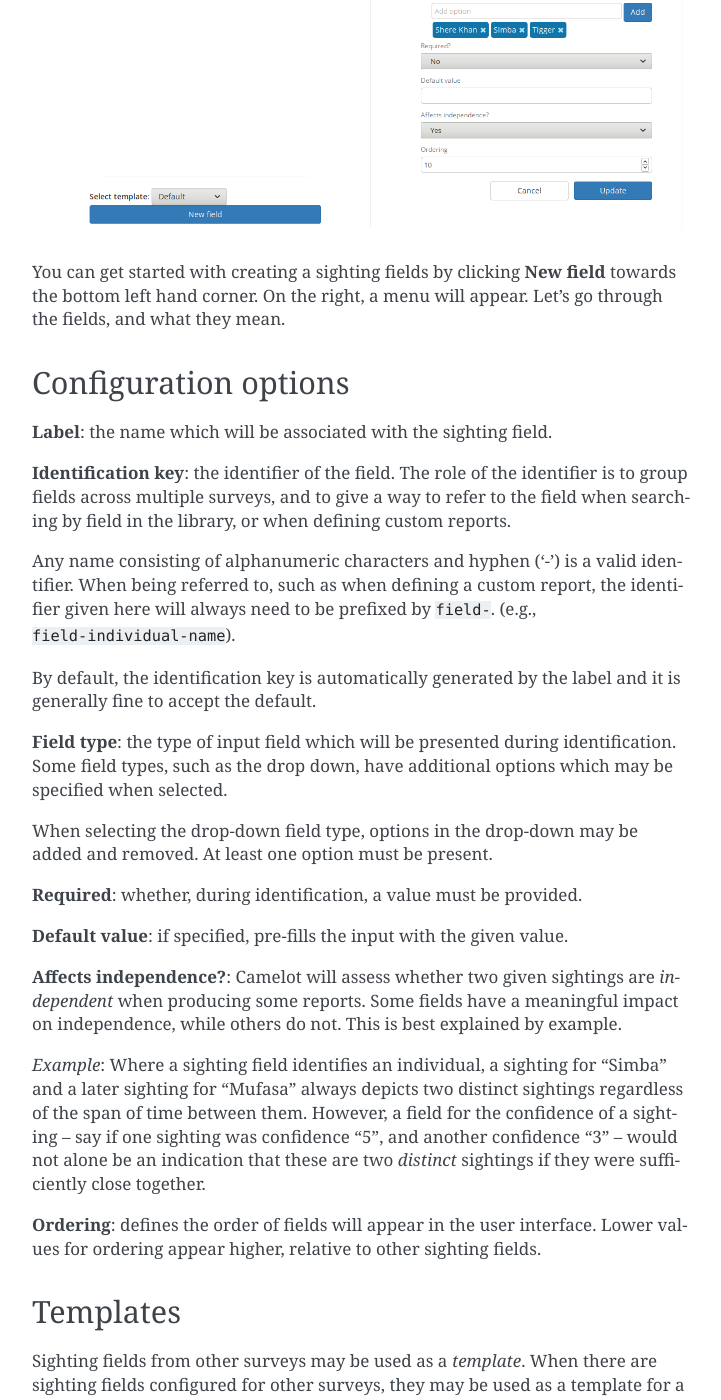
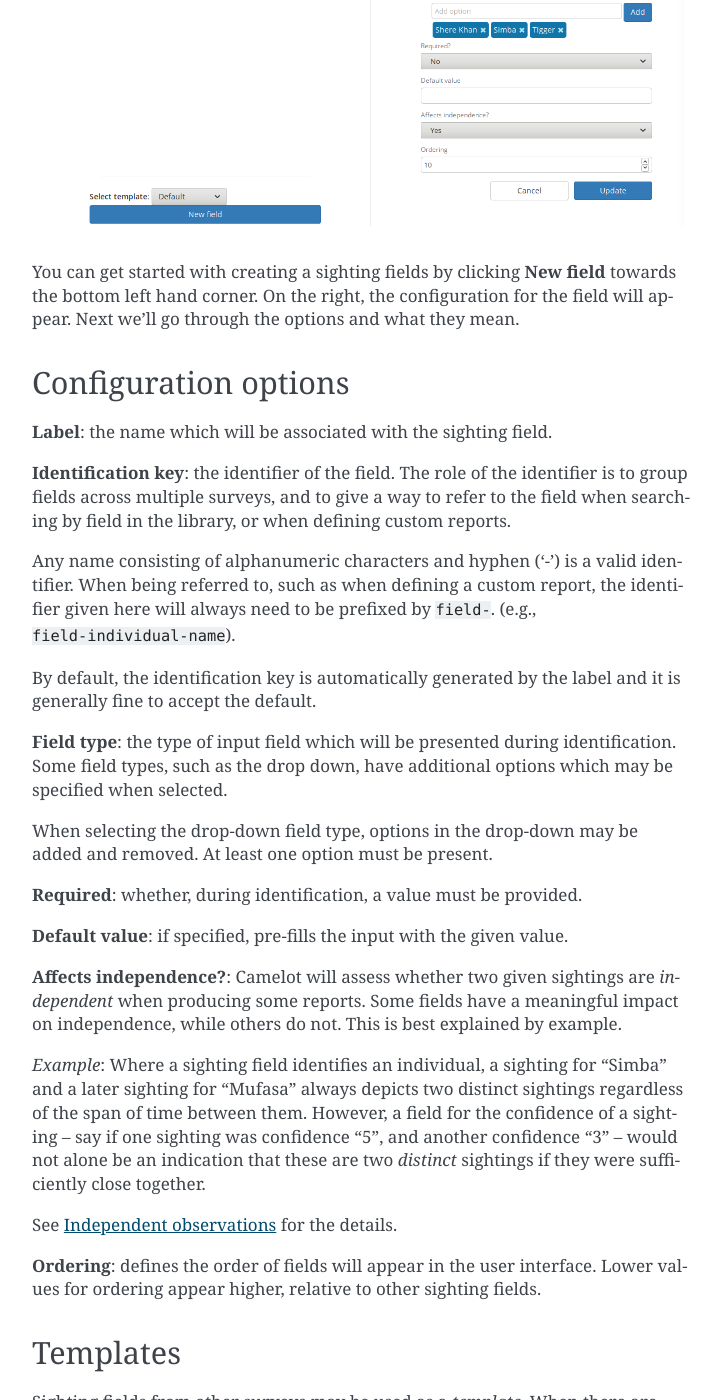
Before and after one commit to heidihendry/camelot, a Sphinx documentation site: the page built from doc/sightingfields.rst, in a window 1280 px wide and 1400 px high, scrolled down 1231 px. Shown: the whole window, without its empty margins (388-1109 px from the left). Built offline with Sphinx 7.4.7, drawn with Linux system fonts in a browser that asks for light colours; some of the changed text lies outside the part shown.

Commit message:
Document survey details menu

```diff
--- a/doc/sightingfields.rst
+++ b/doc/sightingfields.rst
@@ -19,7 +19,7 @@ Sighting fields can be configured by navigating from within the main Survey menu
 .. figure:: screenshot/settings-sighting-fields.png
    :alt:
 
-You can get started with creating a sighting fields by clicking **New field** towards the bottom left hand corner.  On the right, a menu will appear.  Let's go through the fields, and what they mean.
+You can get started with creating a sighting fields by clicking **New field** towards the bottom left hand corner.  On the right, the configuration for the field will appear.  Next we'll go through the options and what they mean.
 
 Configuration options
 ~~~~~~~~~~~~~~~~~~~~~
@@ -44,7 +44,13 @@ When selecting the drop-down field type, options in the drop-down may be added a
 
 *Example*: Where a sighting field identifies an individual, a sighting for "Simba" and a later sighting for "Mufasa" always depicts two distinct sightings regardless of the span of time between them.  However, a field for the confidence of a sighting -- say if one sighting was confidence "5", and another confidence "3" -- would not alone be an indication that these are two *distinct* sightings if they were sufficiently close together.
 
+See |indep_obs| for the details.
+
 **Ordering**: defines the order of fields will appear in the user interface. Lower values for ordering appear higher, relative to other sighting fields.
+
+.. |indep_obs| raw:: html
+
+   <a href="reports.html#independent-observations">Independent observations</a>
 
 Templates
 ~~~~~~~~~
```
Also changed, not shown: other parts of doc/sightingfields.rst (+1 -1 lines), doc/reports.rst (+16 -6 lines), doc/settings.rst (+22 -3 lines).
